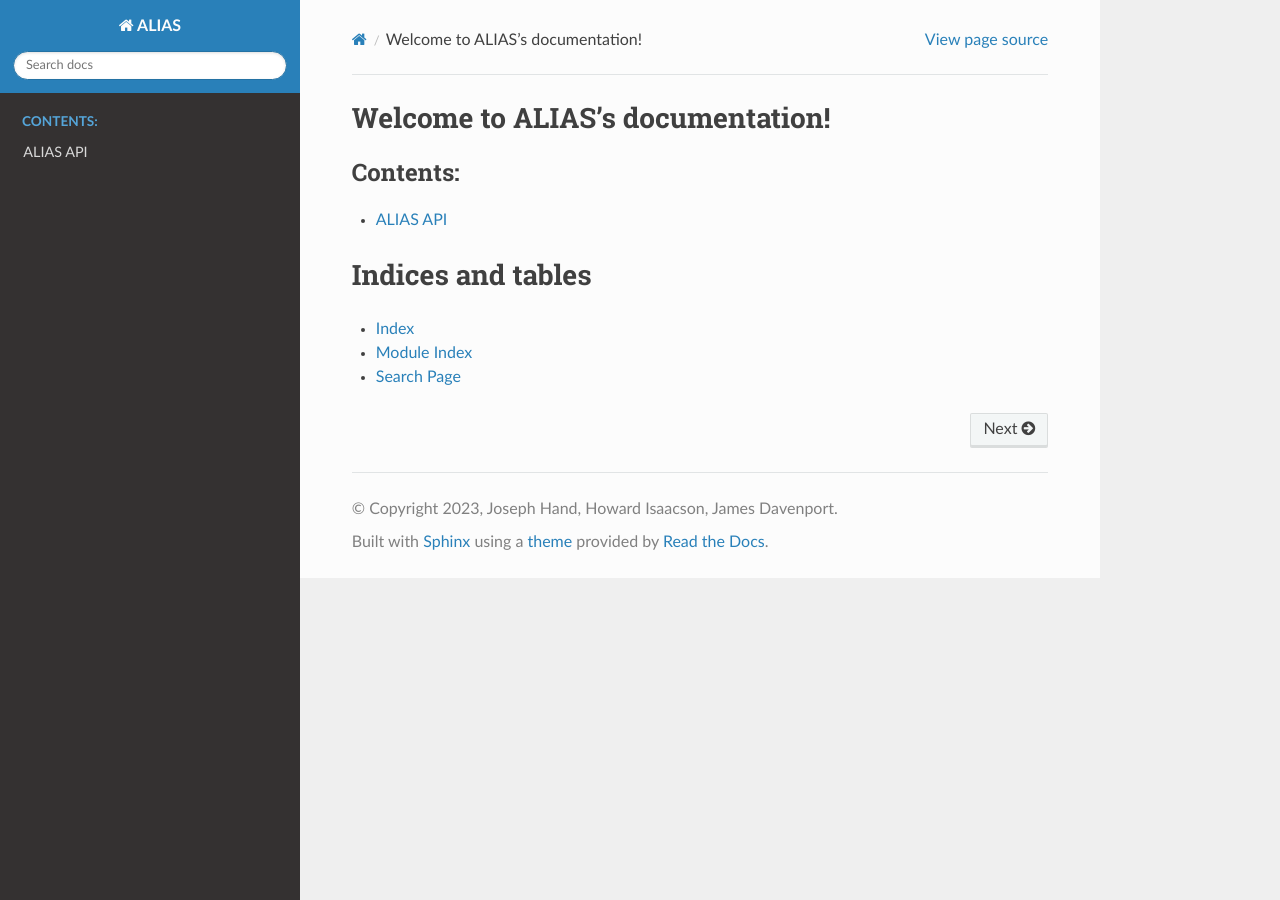
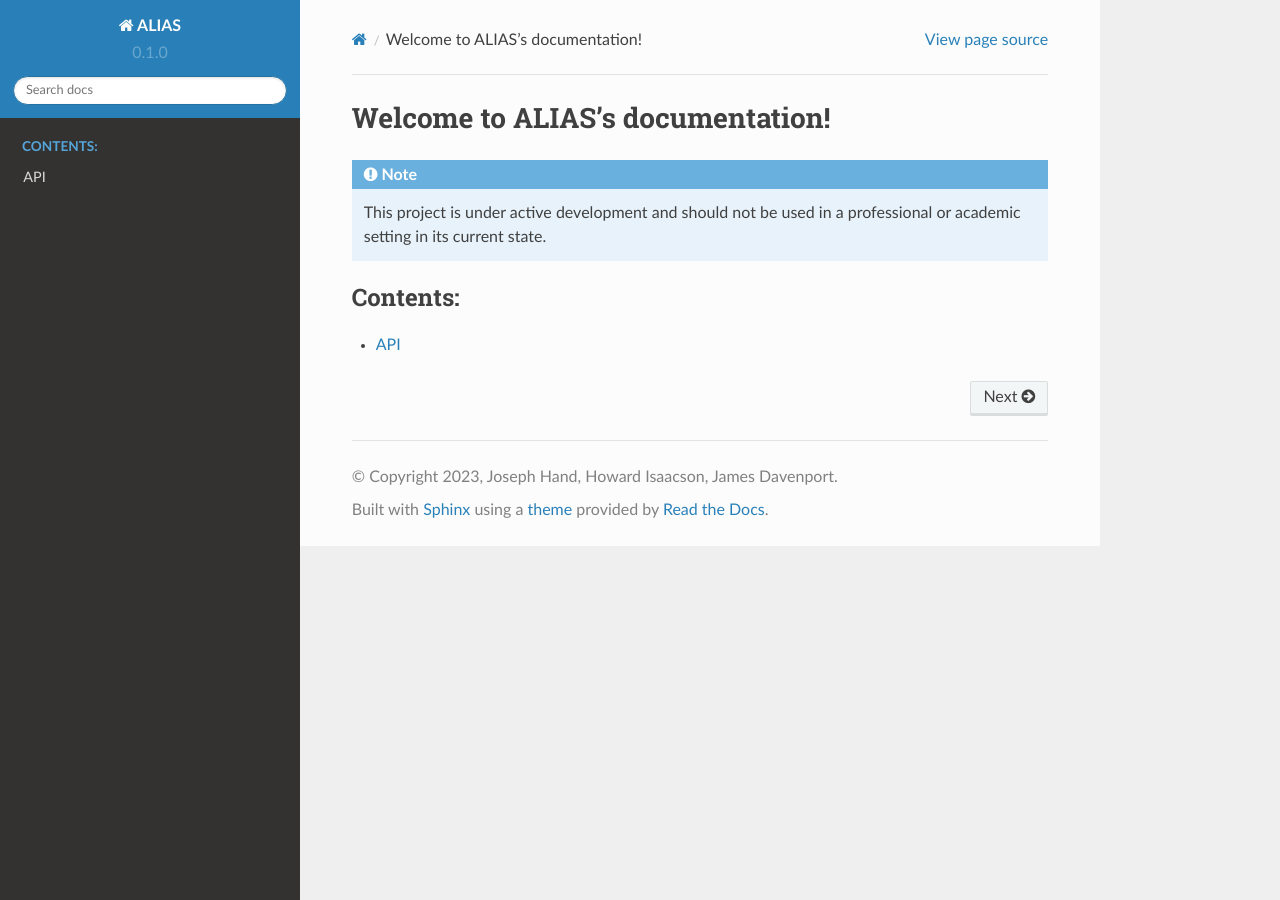
Before and after one commit to josephhand/BSRC-ALIAS, a Sphinx documentation site: the page built from docs/source/index.rst, in a window 1280 px wide. Built offline with Sphinx 7.4.7 and the Read the Docs theme 2.0.0, drawn with Linux system fonts in a browser that asks for light colours; pages that are not in the unit, such as notebooks, are missing from menus.

Commit message:
Try to get Read the Docs to work.

```diff
--- a/alias/__init__.py
+++ b/alias/__init__.py
@@ -16,7 +16,7 @@
 
 '''ALIAS: Anomalous Lines In APOGEE Spectra'''
 
-import alias.injection
+# import injection
 
 
 import numpy as np
@@ -35,7 +35,7 @@
 
     - **flux** A 2D numpy array with the relative flux values of each spectrum. These values
       are already normalized to have a median of 1.
-
+    the
     - **ivar** A 2D numpy array containing the inverse-variances of each spectral element.
     '''
 
--- a/docs/source/api.rst
+++ b/docs/source/api.rst
@@ -1,9 +1,8 @@
-ALIAS API
-=========
+API
+===
 
 .. autosummary::
-   :toctree: alias
+   :toctree: generated
    :recursive:
 
    alias
-   alias.injection
--- a/docs/source/conf.py
+++ b/docs/source/conf.py
@@ -10,13 +10,17 @@
 copyright = '2023, Joseph Hand, Howard Isaacson, James Davenport'
 author = 'Joseph Hand, Howard Isaacson, James Davenport'
 
+release = '0.1'
+version = '0.1.0'
+
 # -- General configuration ---------------------------------------------------
 # https://www.sphinx-doc.org/en/master/usage/configuration.html#general-configuration
 
 extensions = [
+    'sphinx.ext.duration',
+    'sphinx.ext.doctest',
 	'sphinx.ext.autodoc',
 	'sphinx.ext.autosummary',
-	'sphinx.ext.viewcode',
 	'sphinx.ext.intersphinx'
 ]
 
@@ -29,8 +33,6 @@
 templates_path = ['_templates']
 exclude_patterns = ['**/.ipynb_checkpoints']
 
-
-
 # -- Options for HTML output -------------------------------------------------
 # https://www.sphinx-doc.org/en/master/usage/configuration.html#options-for-html-output
 
--- /dev/null
+++ b/docs/source/generated/alias.core.rst
@@ -0,0 +1,4 @@
+alias.core
+==========
+
+.. automodule:: alias.core
--- a/docs/source/alias/alias.rst
+++ b/docs/source/generated/alias.rst
@@ -39,4 +39,5 @@
    :toctree:
    :recursive:
 
+   alias.core
    alias.injection
--- a/docs/source/index.rst
+++ b/docs/source/index.rst
@@ -1,15 +1,12 @@
 Welcome to ALIAS's documentation!
 =================================
+
+.. note::
+   This project is under active development and should not be used in a
+   professional or academic setting in its current state.
 
 .. toctree::
    :maxdepth: 2
    :caption: Contents:
 
    api
-
-Indices and tables
-==================
-
-* :ref:`genindex`
-* :ref:`modindex`
-* :ref:`search`
--- a/requirements.txt
+++ b/requirements.txt
@@ -1,3 +1,3 @@
-numpy==1.24.3
-astropy==5.3
-tqdm==4.65.0
+numpy
+astropy
+tqdm
```
Also changed, not shown: docs/source/alias/alias.inject.rst (deleted, +0 -16 lines), docs/source/tutorials/index.rst (deleted, +0 -7 lines), docs/source/generated/alias.injection.rst (line endings or trailing spaces), 1 other file.
